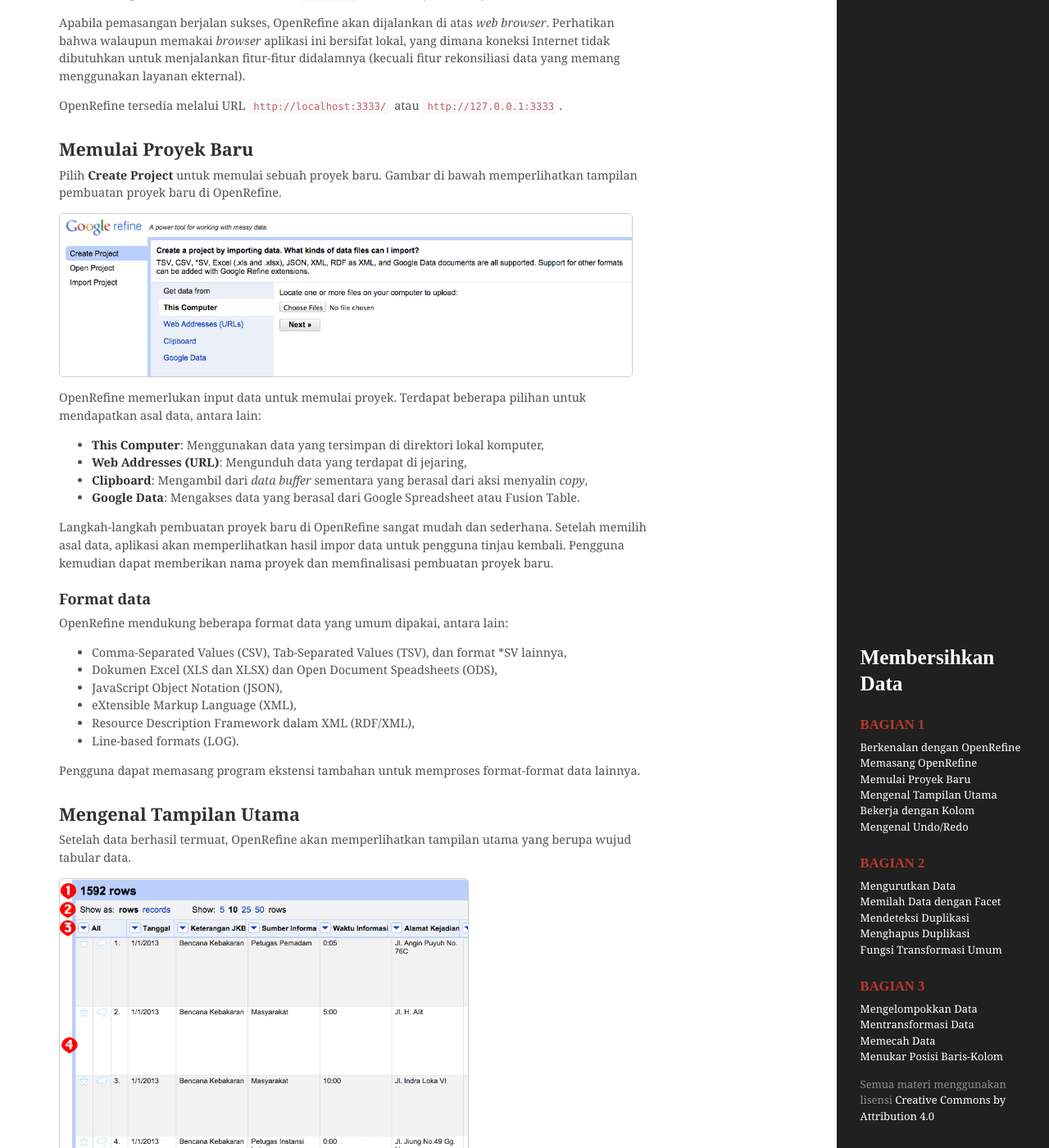
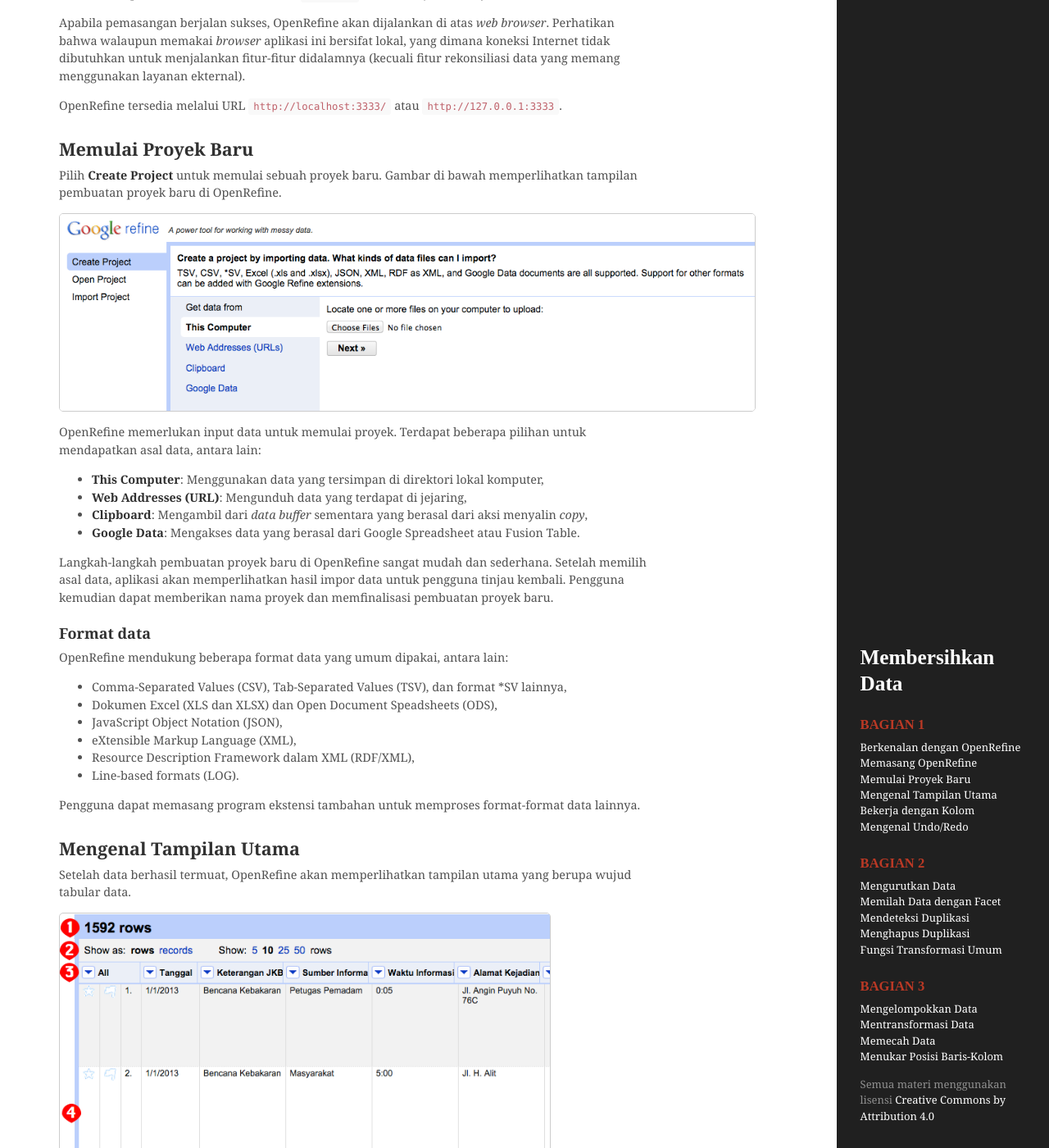
Before and after one commit to OpenDataLabJakarta/trainings, a Jekyll site: the page built from cleaning/index.html, in a window 1280 px wide and 1400 px high, scrolled down 750 px. Shown: the whole window at 82% size. Built offline with Jekyll 4.4.1, drawn with Linux system fonts in a browser that asks for light colours; some web fonts are replaced.

Commit message:
Resize images

```diff
--- a/public/css/main.css
+++ b/public/css/main.css
@@ -44,13 +44,13 @@
 
 /* Image resize */
 img[alt="newproject"] {
-  max-width: 700px;
+  max-width: 850px;
   display: block;
   border: 1px solid #ccc;
 }
 
 img[alt="maingui"] {
-  max-width: 500px;
+  max-width: 600px;
   display: block;
   border: 1px solid #ccc;
 }
@@ -62,13 +62,13 @@
 }
 
 img[alt="collapsecolumn"] {
-  max-width: 700px;
+  max-width: 850px;
   display: block;
   border: 1px solid #ccc;
 }
 
 img[alt="restructurecolumn"] {
-  max-width: 400px;
+  max-width: 450px;
   display: block;
   border: 1px solid #ccc;
 }
@@ -80,7 +80,7 @@
 }
 
 img[alt="datasort"] {
-  max-width: 400px;
+  max-width: 360px;
   display: block;
   border: 1px solid #ccc;
 }
```
